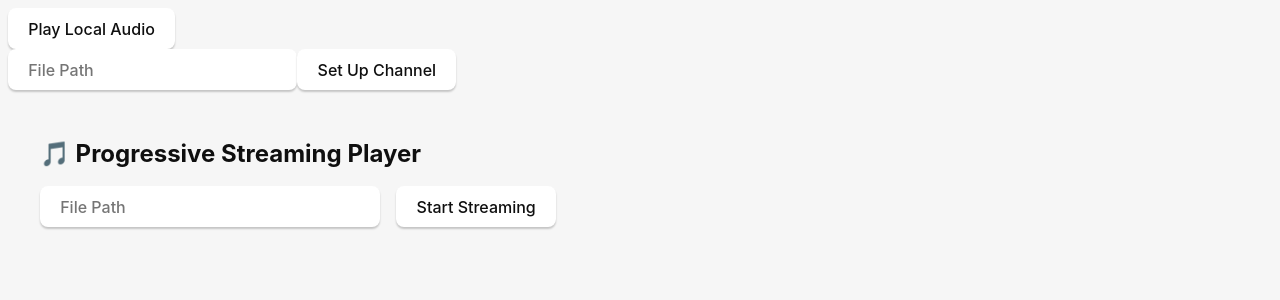
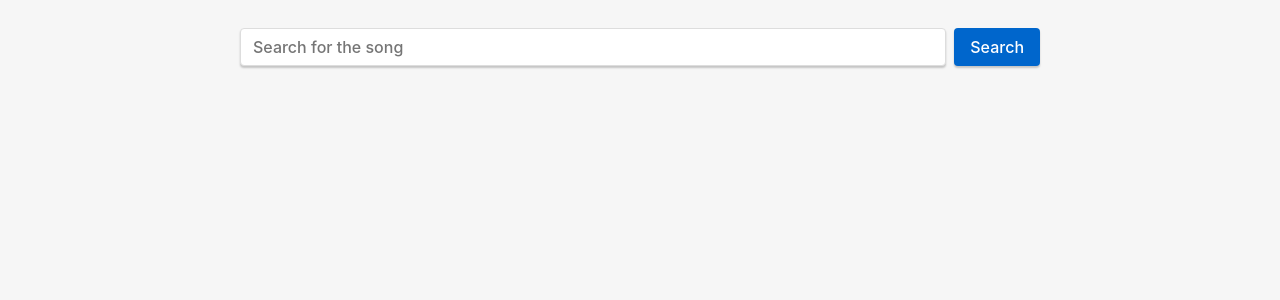
Before and after one commit to RaghavendraRQ/SpiderTube, a React (Vite) app: page / in a window 1280 px wide. Shown: the top 300 px of the page. Built offline with nearby package versions, Linux system fonts and the light colour scheme.

Commit message:
feat(search): Add search bar, and passed the id to mediaplayer

```diff
--- a/src/App.tsx
+++ b/src/App.tsx
@@ -1,16 +1,13 @@
 import "./App.css";
-import ChannelPlayer from "./components/ChannelPlayer";
-import LocalPlayer from "./components/LocalPlayer";
-import MediaPlayer from "./components/MediaPlayer";
+import SearchPage from "./components/UI/SearchPage";
 
 function App() {
 
 
   return (
     <div>
-      <LocalPlayer />
-      <ChannelPlayer />
-      <MediaPlayer />
+      {/* <LocalPlayer /> */}
+      <SearchPage/>
     </div>
   )
 }
--- a/src/components/MediaPlayer.tsx
+++ b/src/components/MediaPlayer.tsx
@@ -14,7 +14,11 @@ type AudioStreamEvent =
     }
     | { event: "Finished" };
 
-export default function ChannelPlayer() {
+interface MediaPlayerProps {
+    video_id: string;
+}
+
+export default function MediaPlayer({ video_id }: MediaPlayerProps) {
     const [filePath, setFilePath] = useState<string>("");
     const [isPlaying, setIsPlaying] = useState(false);
     const [isBuffering, setIsBuffering] = useState(false);
@@ -29,7 +33,8 @@ export default function ChannelPlayer() {
     const totalReceivedRef = useRef(0);
     const lastChunkReceivedRef = useRef(false);
 
-    const url = "https://www.youtube.com/watch?v=dQw4w9WgXcQ";
+    const defaultId = "F3hHTG7l1mM";
+    const url = `https://music.youtube.com/watch?v=${video_id ? video_id : defaultId}`;
 
     // Process chunks from queue
     const processChunkQueue = () => {
--- /dev/null
+++ b/src/components/UI/SearchItem.tsx
@@ -0,0 +1,41 @@
+import { Song } from "../../models/song";
+
+interface SearchItemProps {
+    song: Song;
+    onSelect?: (song: Song) => void;
+}
+
+export default function SearchItem({ song, onSelect }: SearchItemProps) {
+    return (
+        <div
+            className="search-item"
+            onClick={() => onSelect?.(song)}
+            style={{
+                padding: '12px',
+                margin: '8px 0',
+                border: '1px solid #ddd',
+                borderRadius: '4px',
+                cursor: 'pointer',
+                display: 'flex',
+                alignItems: 'center',
+                gap: '12px'
+            }}
+        >
+            {song.thumbnail && song.thumbnail[0] && (
+                <img
+                    src={song.thumbnail[0].url}
+                    alt={song.name}
+                    style={{
+                        width: '120px',
+                        height: '68px',
+                        objectFit: 'cover',
+                        borderRadius: '2px'
+                    }}
+                />
+            )}
+            <div>
+                <h3 style={{ margin: '0 0 4px 0', fontSize: '16px' }}>{song.name}</h3>
+            </div>
+        </div>
+    );
+}
--- /dev/null
+++ b/src/components/UI/SearchPage.tsx
@@ -0,0 +1,76 @@
+import { invoke } from "@tauri-apps/api/core";
+import { useState } from "react";
+import { Song } from "../../models/song";
+import SearchItem from "./SearchItem";
+import MediaPlayer from "../MediaPlayer";
+
+export default function SearchPage() {
+    const [searchTerm, setSearchTerm] = useState("");
+    const [searchResult, setSearhResult] = useState<Song[] | null>();
+    const [selectedSong, setSelectedSong] = useState<Song | null>(null);
+
+    async function getSearchResult() {
+        if (searchTerm.length <= 2) {
+            return;
+        }
+        try {
+            const res = await invoke<Song[]>("search_result", { trackName: searchTerm });
+            console.log(res);
+            setSearhResult(res);
+        } catch (err) {
+            console.log('err', err)
+        }
+    }
+
+    const handleSongSelect = (song: Song) => {
+        setSelectedSong(song);
+        console.log('selectedSong', selectedSong?.id);
+        // TODO: Add play logic or navigation here
+    };
+
+    return (
+        <div>
+
+        <div style={{ padding: '20px', maxWidth: '800px', margin: '0 auto' }}>
+            <div style={{ display: 'flex', gap: '8px', marginBottom: '20px' }}>
+                <input
+                    type="text"
+                    placeholder="Search for the song"
+                    value={searchTerm}
+                    onChange={(e) => setSearchTerm(e.target.value)}
+                    style={{
+                        flex: 1,
+                        padding: '8px 12px',
+                        borderRadius: '4px',
+                        border: '1px solid #ddd'
+                    }}
+                />
+                <button
+                    onClick={getSearchResult}
+                    style={{
+                        padding: '8px 16px',
+                        borderRadius: '4px',
+                        border: 'none',
+                        backgroundColor: '#0066cc',
+                        color: 'white',
+                        cursor: 'pointer'
+                    }}
+                    >
+                    Search
+                </button>
+            </div>
+
+            <div>
+                {searchResult?.map((song) => (
+                    <SearchItem
+                    key={song.id}
+                    song={song}
+                    onSelect={handleSongSelect}
+                    />
+                ))}
+            </div>
+        </div>
+             {selectedSong && <MediaPlayer video_id={selectedSong.id} />}
+        </div>
+    )
+}
```
Also changed, not shown: 4 other files (tests, documents, lock files or other folders).
